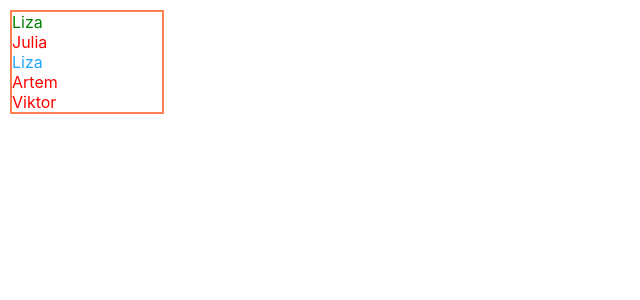
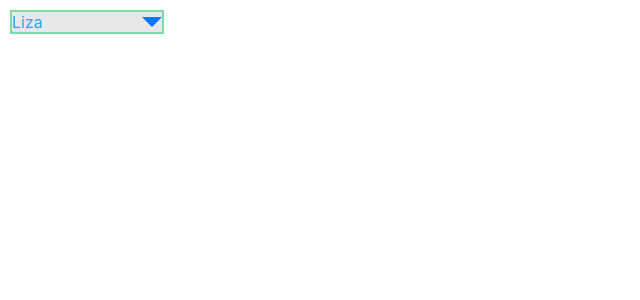
Before and after one commit to FilimonovKostya/React-tasks, a React (Create React App) app: page / in a window 1280 px wide. Shown: the top 300 px of the page, without its empty margins (0-640 px from the left). Built offline with nearby package versions, Linux system fonts and the light colour scheme.

Commit message:
Сделал простенький псевдоselect

```diff
--- a/src/App.css
+++ b/src/App.css
@@ -1,27 +1,44 @@
-body{
+body {
   padding: 10px;
 }
 
-.app{
+.app {
   width: 600px;
   margin: 20px auto;
 }
 
-.select{
+.select {
+  position: relative;
   width: 150px;
-  border: 2px solid coral;
+  border: 2px solid #7cdca5;
+  background-color: #e8e8e8;
 }
 
-.element{
+.select:after {
+  content: '';
+  position: absolute;
+  top: 5px;
+  right: 0;
+  width: 0;
+  height: 0;
+  border-style: solid;
+  border-width: 10px 10px 0 10px;
+  border-color: #007bff transparent transparent transparent;
+  transform: rotate(0deg);
+  cursor: pointer;
+}
+
+.element {
   cursor: pointer;
   font-size: 16px;
-  color: green;
+  color: #1ea7fd;
 }
 
 .styleSelect {
-  color: #1ea7fd ;
-
+  color: white;
+  background-color: #1ea7fd;
 }
-.error{
-  color: red ;
+.hover:hover{
+  background-color: #1ea7fd;
+  color: white;
 }
--- a/src/Components/Select/Select.tsx
+++ b/src/Components/Select/Select.tsx
@@ -1,4 +1,4 @@
-import React, {useState} from 'react';
+import React, {useState, FocusEvent} from 'react';
 import '../../App.css';
 
 type ItemType = {
@@ -12,19 +12,23 @@ type SelectPropsType = {
 }
 
 function Select(props: SelectPropsType) {
-    const [collapsed, setCollapsed] = useState(true)
-
-    const styleSelect = props.items.find( f=> f.value === props.valueId ) ? 'styleSelect' : 'error'
+    const [collapsed, setCollapsed] = useState(false)
 
     const element = props.items.find(f => f.value === props.valueId)
-    const arrayElements = props.items.map((f, index) => <div key={index}
-                                                             className={f.value === props.valueId ? 'styleSelect' : 'error'}> {f.title} </div>)
+    const arrayElements = props.items.map((f, index) => {
+
+        return <div key={index} className={f.value === props.valueId ? "styleSelect" : 'hover'} onClick={()=>{props.onChange(f.value); setCollapsed(false)} }> {f.title} </div>
+    })
 
     const onClickHandler = () => setCollapsed(!collapsed)
-
+    const onBlurHandler = (e:FocusEvent<HTMLInputElement>) => {
+       if( e.target.tagName === 'div') {
+           return alert('dada')
+       }
+    }
     return (
         <div className={'select'}>
-            <div className={'element'} onClick={onClickHandler}> {element && element.title} </div>
+            <div className={'element'} onClick={onClickHandler} onBlur={onBlurHandler} > {element && element.title} </div>
             {collapsed && arrayElements}
         </div>
     );
```
Also changed, not shown: 1 other file (tests, documents, lock files or other folders).
